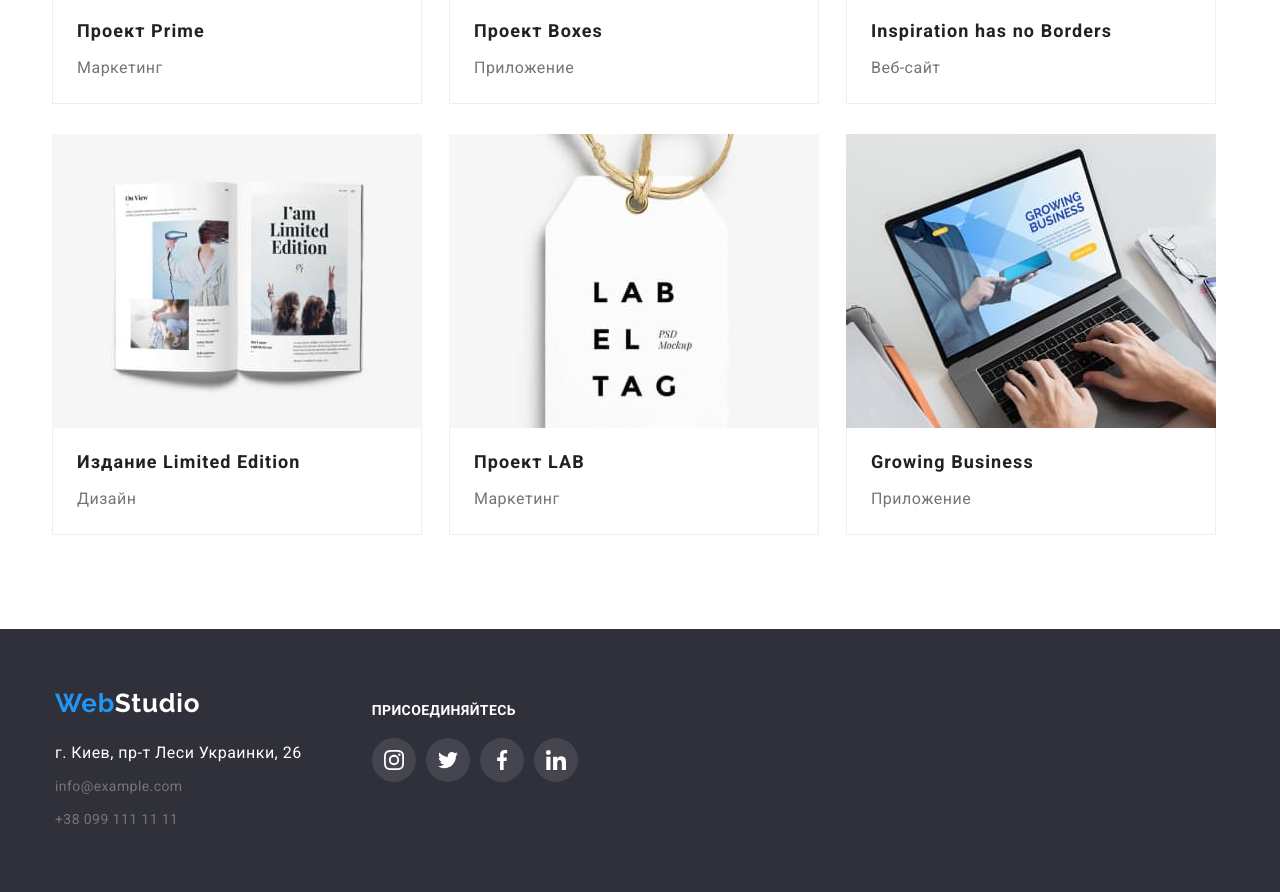
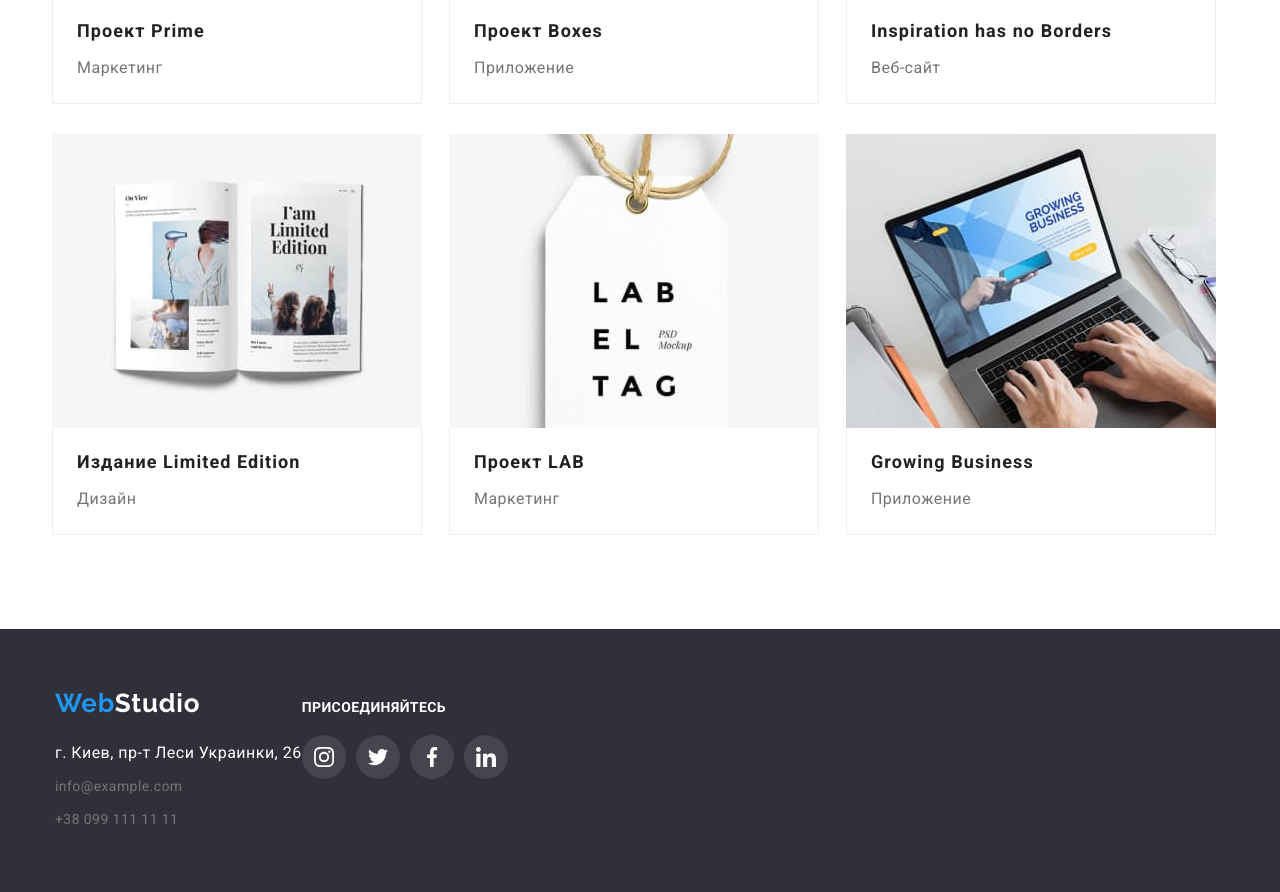
Before and after one commit to Den4yk76/goit-markup-hw-04, a plain HTML site: page portfolio.html in a window 1280 px wide. Shown: the part 995-1887 px from the top of the page. Drawn offline with nearby package versions, Linux system fonts and the light colour scheme.

Commit message:
тест позиции футера. отправка ментору

```diff
--- a/css/styles.css
+++ b/css/styles.css
@@ -444,6 +444,8 @@ li {
 
 footer {
   background-color: var(--back-dark-color);
+  padding-top: 60px;
+  padding-bottom: 60px;
 }
 
 footer .logo {
@@ -476,20 +478,19 @@ footer li:last-child {
 
 .position {
   display: flex;
+  align-items: baseline;
 }
 
-.adress {
-  margin-right: 70px;
-  padding-top: 60px;
-  padding-bottom: 60px;
+.address {
+margin-right: 70px;
 }
 
-.social {
+/* .social {
   display: inline-block;
   padding-top: 72px;
   padding-bottom: 100px;
 
-}
+} */
 
 .social>strong {
   display: inline-flex;
```
Also changed, not shown: index.html (+1 -1 lines).
